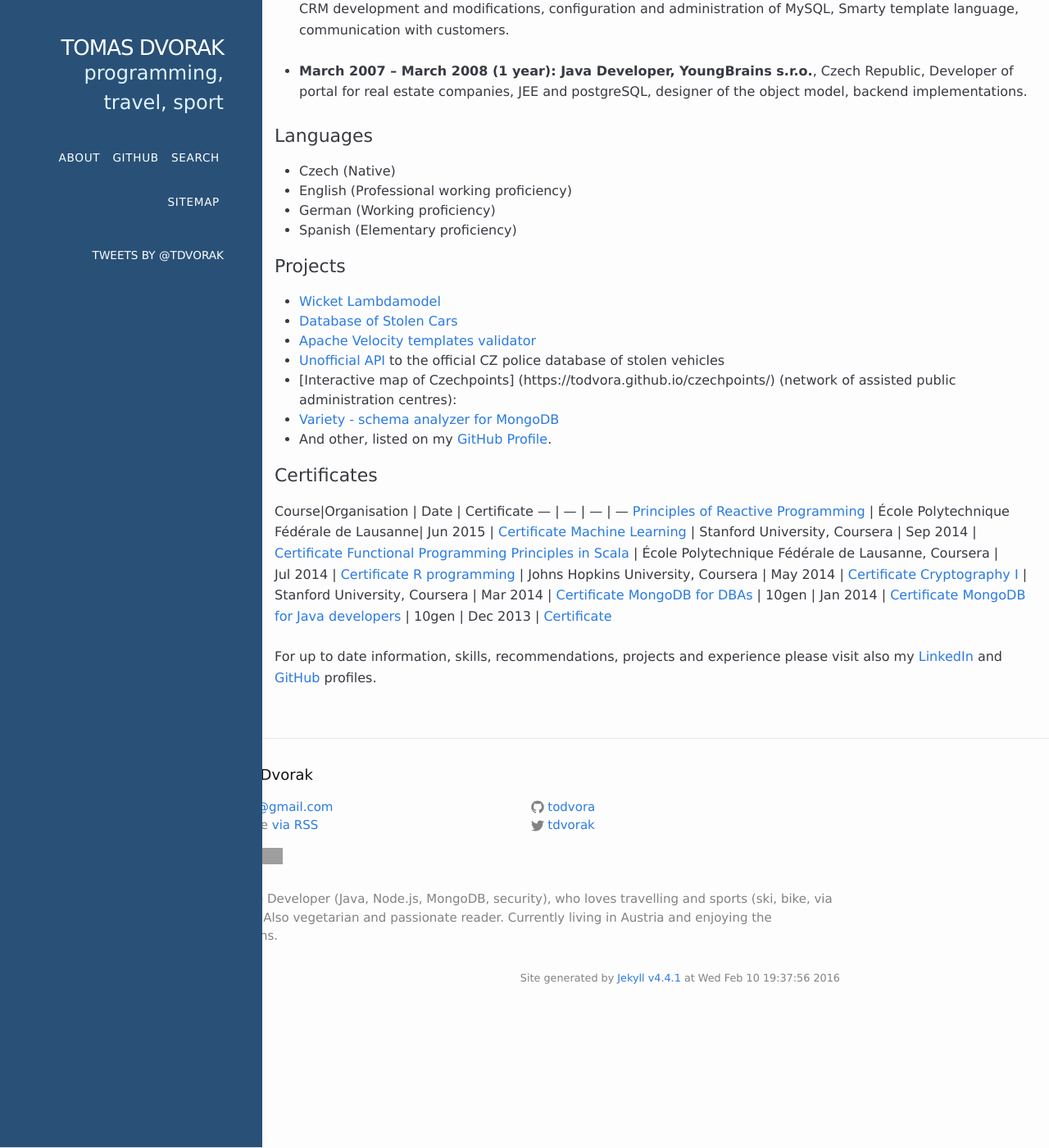
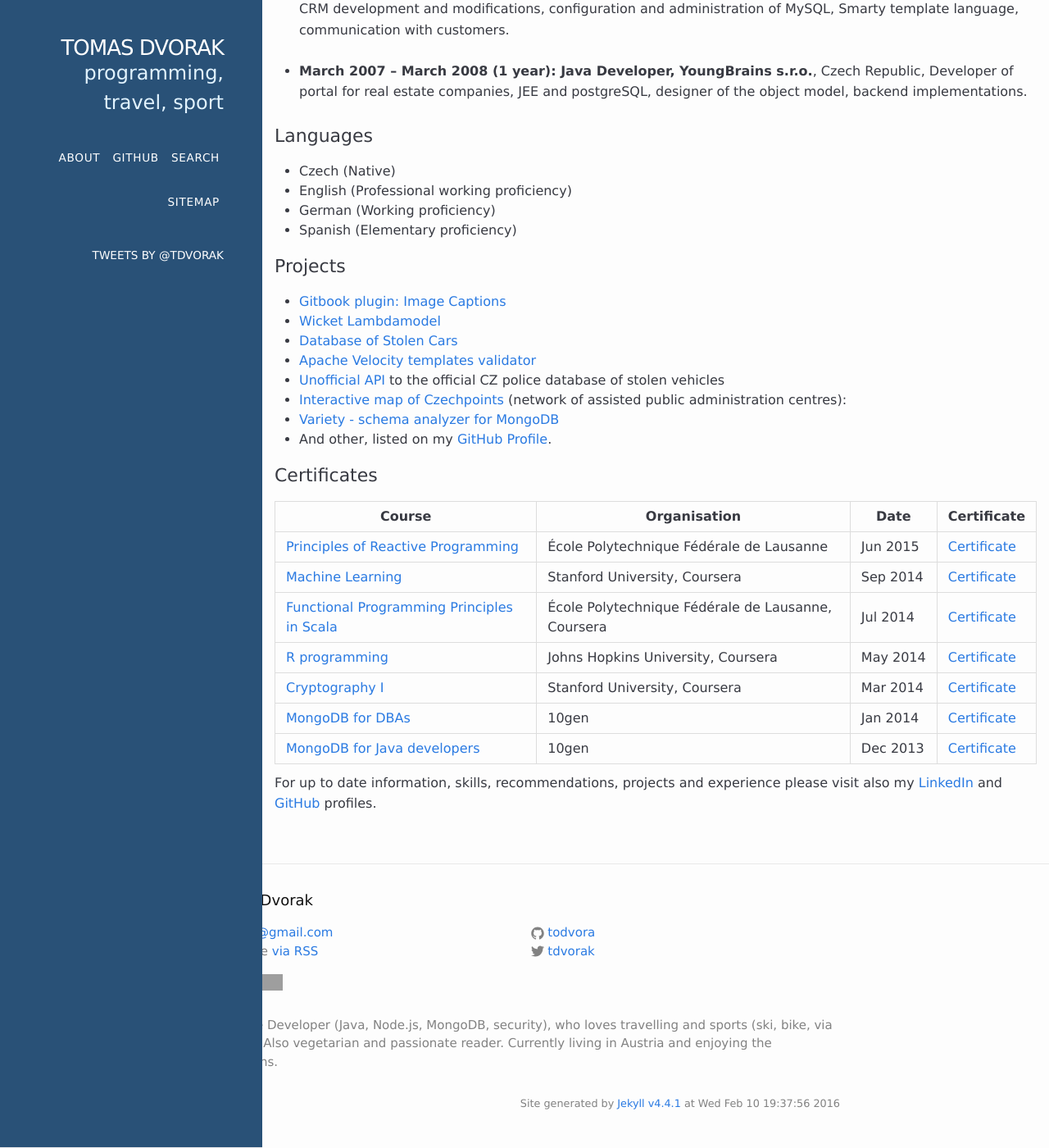
Before and after one commit to todvora/todvora.github.io, a Jekyll site: the page built from about.md, in a window 1280 px wide and 1400 px high, scrolled down 1370 px. Shown: the whole window at 82% size. Built offline with Jekyll 4.4.1, drawn with Linux system fonts in a browser that asks for light colours; comment, search, counter and statistics services are not loaded; grey boxes are pictures that could not be loaded.

Commit message:
about page fix

```diff
--- a/about.md
+++ b/about.md
@@ -64,15 +64,17 @@ permalink: /about/
 - Spanish (Elementary proficiency)
 
 ### Projects
+- [Gitbook plugin: Image Captions](https://github.com/todvora/gitbook-plugin-image-captions)
 - [Wicket Lambdamodel](https://github.com/todvora/wicket-lambdamodel)
 - [Database of Stolen Cars](http://www.odcizena-vozidla.cz/)
 - [Apache Velocity templates validator](https://github.com/todvora/velocity-validator)
 - [Unofficial API](http://www.policeapi.cz/) to the official CZ police database of stolen vehicles
-- [Interactive map of Czechpoints] (https://todvora.github.io/czechpoints/) (network of assisted public administration centres):
+- [Interactive map of Czechpoints](https://todvora.github.io/czechpoints/) (network of assisted public administration centres):
 - [Variety - schema analyzer for MongoDB](https://github.com/variety/variety)
 - And other, listed on my [GitHub Profile](https://github.com/todvora).
 
 ### Certificates
+
 Course|Organisation | Date | Certificate
 --- | --- | --- | ---
 [Principles of Reactive Programming](https://www.coursera.org/course/reactive) | École Polytechnique Fédérale de Lausanne| Jun&nbsp;2015 | [Certificate](/downloads/certificates/coursera_ml_2015.pdf)
```
